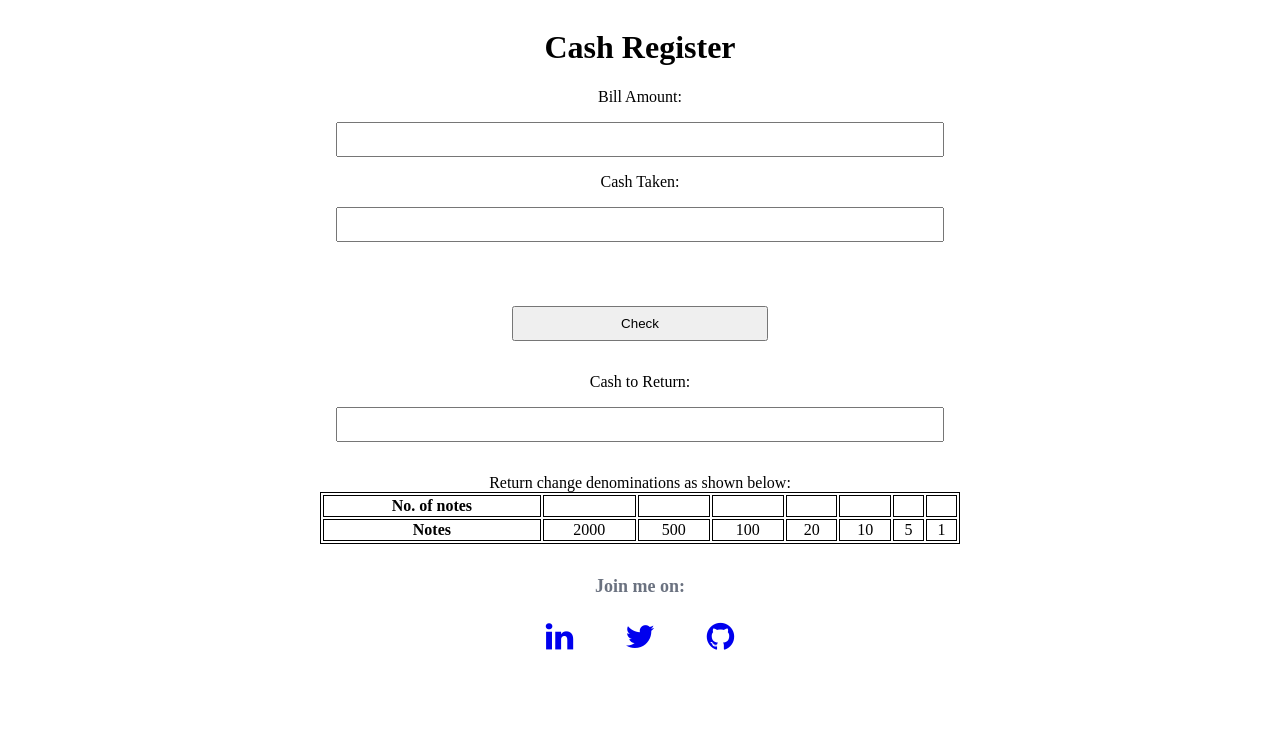
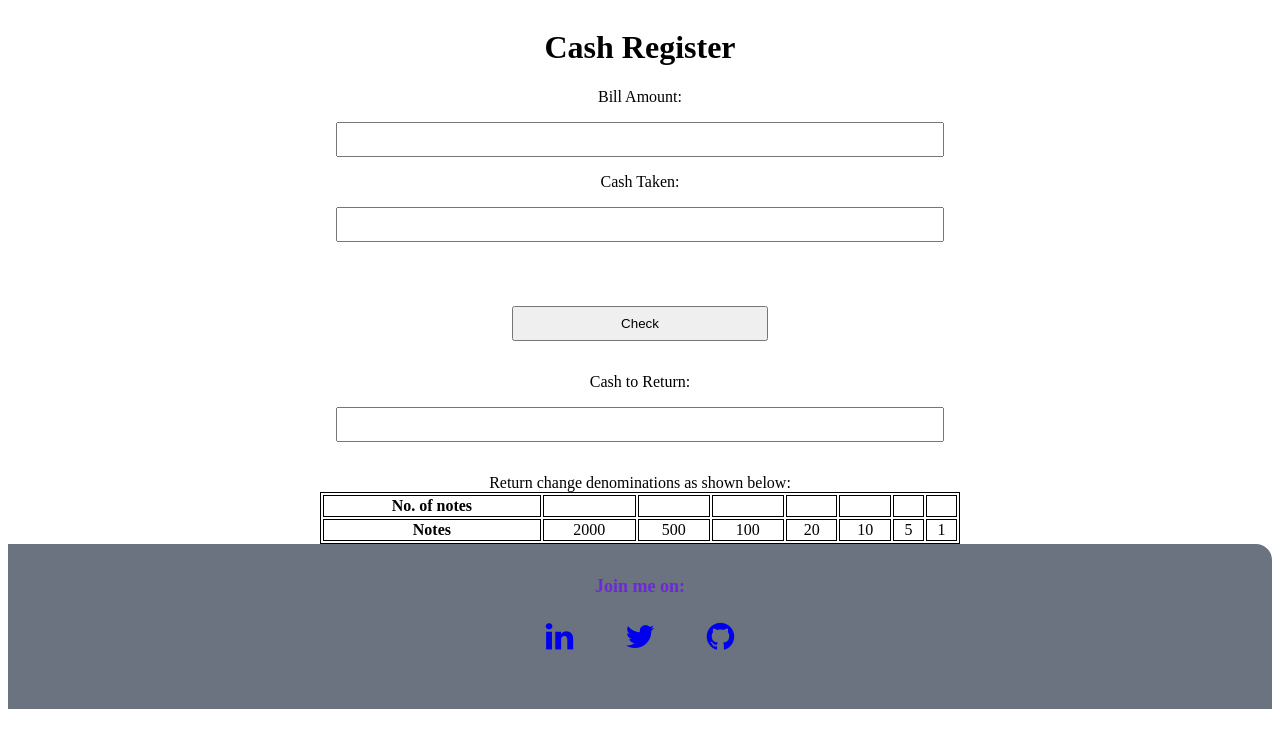
Before and after one commit to linkinsunil/cash-register-app, a website: page index.html in a window 1280 px wide. Drawn offline with Linux system fonts and the light colour scheme.

Commit message:
update: added color

```diff
--- a/styles.css
+++ b/styles.css
@@ -37,10 +37,10 @@ button{
 /* footer */
 
 .footer {
-    /* background-color: var(--primary-color); */
+    background-color: var(--dark-gray);
     padding: 2rem 1rem;
     text-align: center;
-    color: var(--dark-gray);
+    color: var(--primary-color);
     border-top-right-radius: 1rem;
 }
 
```
